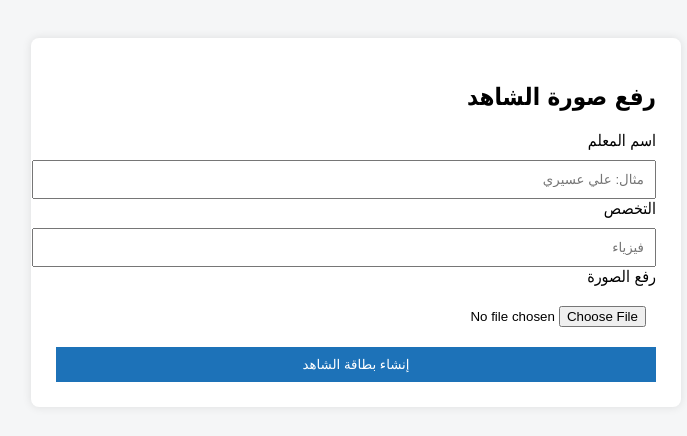
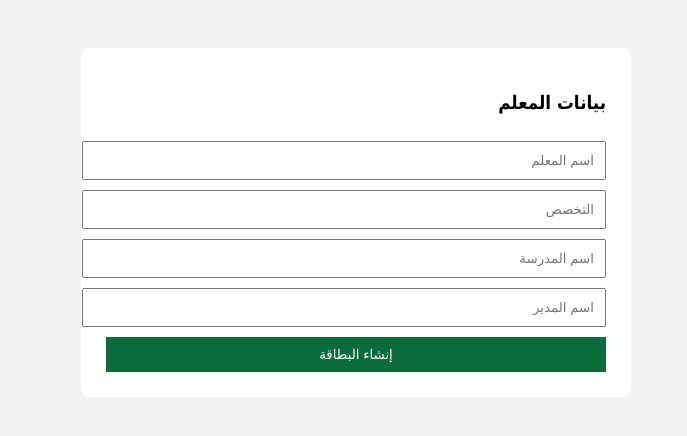
Before and after one commit to aliasiriiii/Evidence-ai, a Flask app: page / in a window 1280 px wide. Shown: the top 436 px of the page, without its empty margins (284-971 px from the left). Run offline with Flask 3, Linux system fonts and the light colour scheme.

Commit message:
Update index.html

```diff
--- a/templates/index.html
+++ b/templates/index.html
@@ -2,20 +2,19 @@
 <html lang="ar" dir="rtl">
 <head>
     <meta charset="UTF-8">
-    <title>منصة توثيق الشواهد</title>
+    <title>إنشاء بطاقة توثيق</title>
     <style>
         body {
-            font-family: Tahoma, Arial;
-            background: #f5f6f7;
-            padding: 30px;
+            font-family: Tahoma;
+            background: #f2f2f2;
+            padding: 40px;
         }
         .box {
             background: #fff;
-            max-width: 600px;
+            padding: 25px;
+            max-width: 500px;
             margin: auto;
-            padding: 25px;
             border-radius: 8px;
-            box-shadow: 0 0 10px rgba(0,0,0,0.1);
         }
         input, button {
             width: 100%;
@@ -23,7 +22,7 @@
             margin-top: 10px;
         }
         button {
-            background: #1d72b8;
+            background: #0b6b3a;
             color: white;
             border: none;
             cursor: pointer;
@@ -33,19 +32,15 @@
 <body>
 
 <div class="box">
-    <h2>رفع صورة الشاهد</h2>
+    <h3>بيانات المعلم</h3>
 
-    <form method="POST" action="/" enctype="multipart/form-data">
-        <label>اسم المعلم</label>
-        <input type="text" name="teacher" placeholder="مثال: علي عسيري">
+    <form method="POST">
+        <input name="teacher" placeholder="اسم المعلم" required>
+        <input name="subject" placeholder="التخصص" required>
+        <input name="school" placeholder="اسم المدرسة" required>
+        <input name="principal" placeholder="اسم المدير" required>
 
-        <label>التخصص</label>
-        <input type="text" name="subject" placeholder="فيزياء">
-
-        <label>رفع الصورة</label>
-        <input type="file" name="image" required>
-
-        <button type="submit">إنشاء بطاقة الشاهد</button>
+        <button type="submit">إنشاء البطاقة</button>
     </form>
 </div>
 
```
